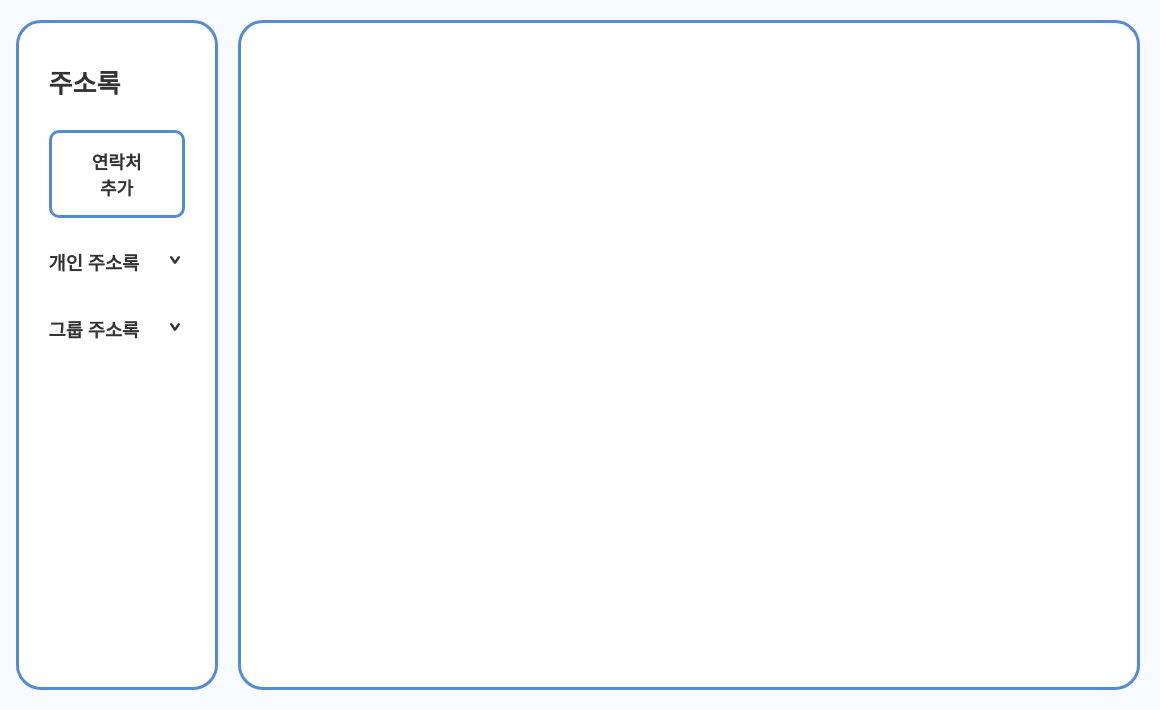
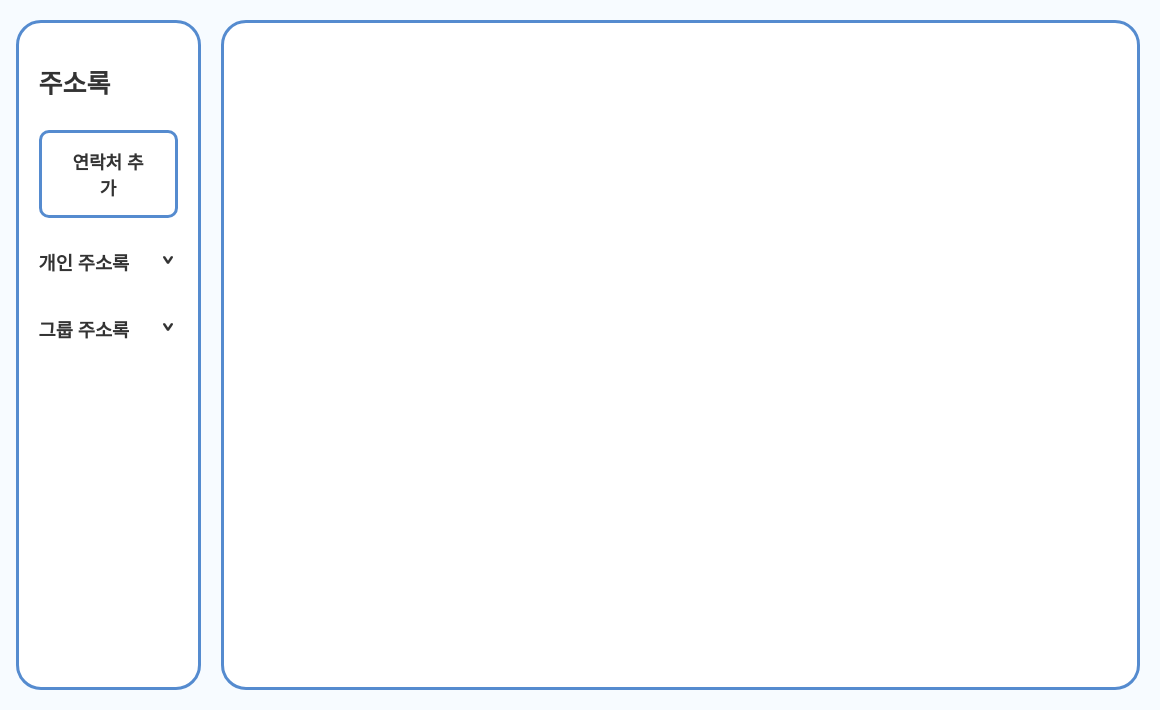
Before and after one commit to minseo1017/WIT_Front_End, a plain HTML site: page addressBook.html in a window 1280 px wide. Shown: the part 90-800 px from the top of the page, 120-1280 px from the left. Drawn offline with nearby package versions, Linux system fonts and the light colour scheme; a web font is replaced by a local one.

Commit message:
공통 사이드 부분 제외 후 커밋
공통 사이드 부분 제외 후 커밋

```diff
--- a/mky.css
+++ b/mky.css
@@ -1,3 +1,47 @@
+/* 사이드 영역 CSS */
+.sideAbout {
+    padding: 40px 20px;
+    display: flex;
+    flex-direction: column;
+    width: 100%;
+    height: 100%;
+    background-color: #fff;
+    border-radius: 25px;
+    color: #333;
+}
+
+/* 사이드 타이틀 */
+.sideAbout .sideTit {
+    font-size: 26px;
+    padding-bottom: 30px;
+    color: #333;
+}
+
+/* 사이드 버튼 */
+.sideAbout .sideBtnBox {
+    padding-bottom: 30px;
+}
+
+.sideAbout .sideBtn {
+    width: 100%;
+    padding: 15px 30px;
+    background-color: #fff;
+    border: 3px solid #558BCF;
+    border-radius: 10px;
+    font-size: 18px;
+    font-weight: 600;
+    color: #333;
+}
+
+/* 버튼 효과 */
+.sideAbout .sideBtn:hover,
+.sideAbout .sideBtn:focus,
+.sideAbout .sideBtn:active {
+    background-color: #558BCF;
+    color: #fff;
+    box-shadow: 0 0.5rem 0.8rem rgba(0, 0, 0, 0.2);
+}
+
 /* 사이드 메뉴 토글 효과 */
 .sideAbout .addressListPrivate {
     padding-bottom: 30px;
@@ -55,5 +99,4 @@
 /* 주소록 메인 콘텐츠 */
 .sideContents {
     background-color: #fff;
-
 }
```
